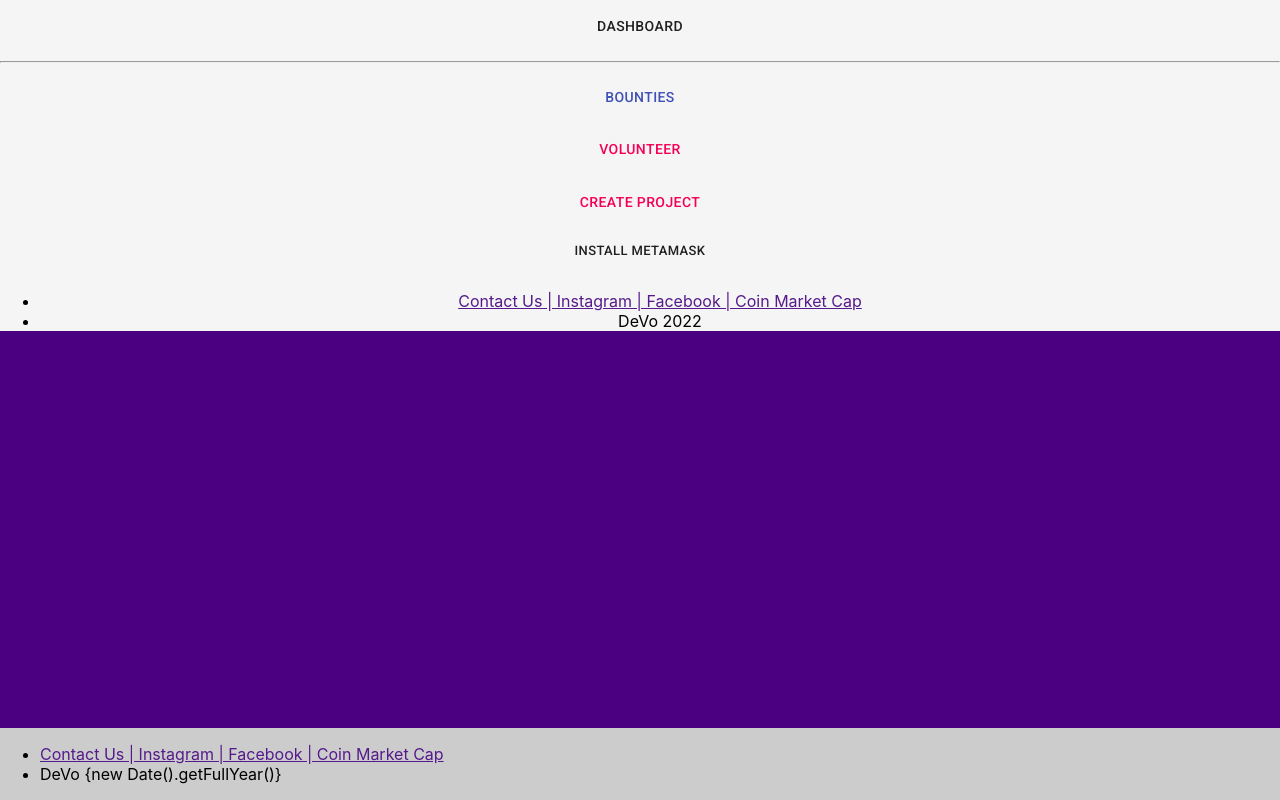
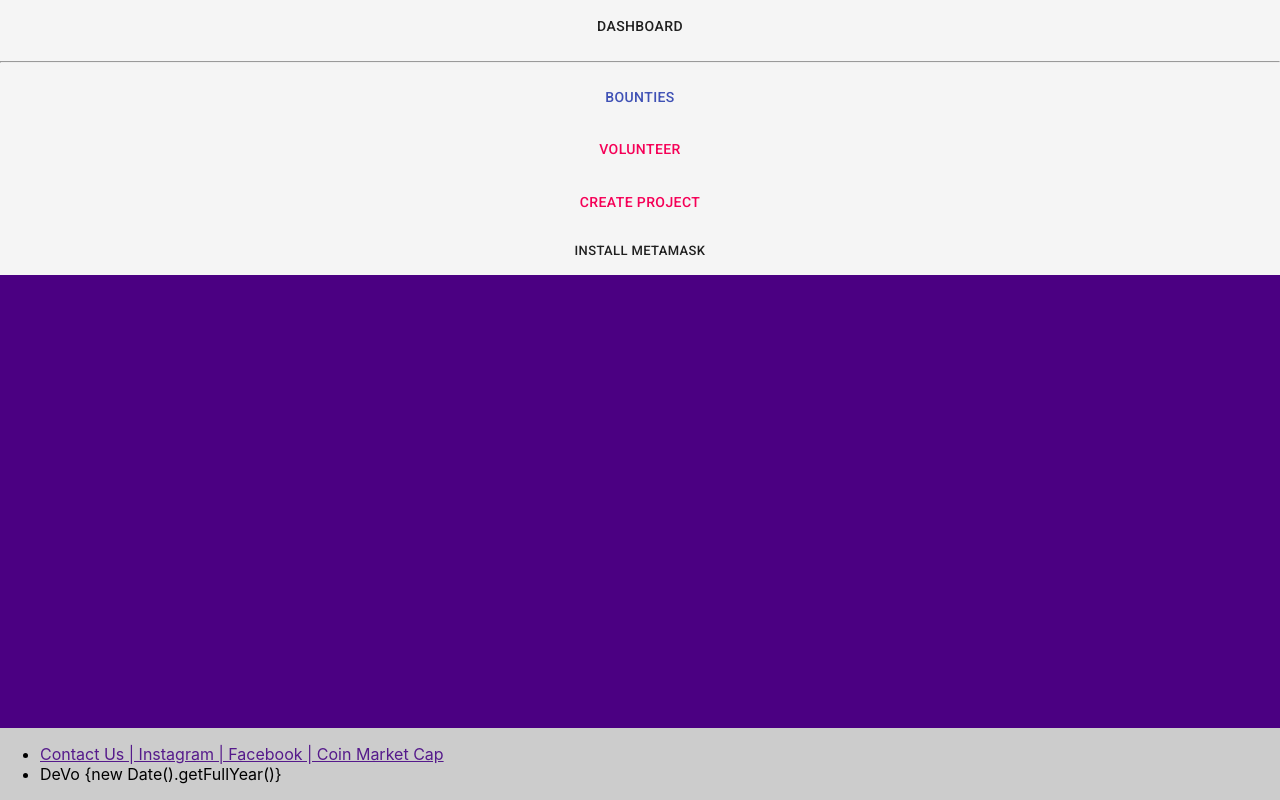
Before and after one commit to DeVoprotocol/payrollTS, a React (Create React App) app: page / in a window 1280 px wide. Built offline with nearby package versions, Linux system fonts and the light colour scheme; what web3 would draw is missing.

Commit message:
Update Footer.tsx

```diff
--- a/src/containers/Footer.tsx
+++ b/src/containers/Footer.tsx
@@ -8,20 +8,7 @@ import { StyledButton } from '../styles/Styles'
 class Footer extends Component {
 	render() {
 return (
-  <footer>
-          <div className="fixed-bottom">
-            <div className="col-md-12">
-              <ul className="pull-right list-unstyled">
-                <li>
-                    <a href="">Contact Us | Instagram | Facebook | Coin Market Cap</a>
-                </li>
-                <li>
-                    DeVo {new Date().getFullYear()}
-                </li>
-              </ul>
-            </div>
-          </div>
-      </footer>
+<div></div>
 	);
 };
 };
```
